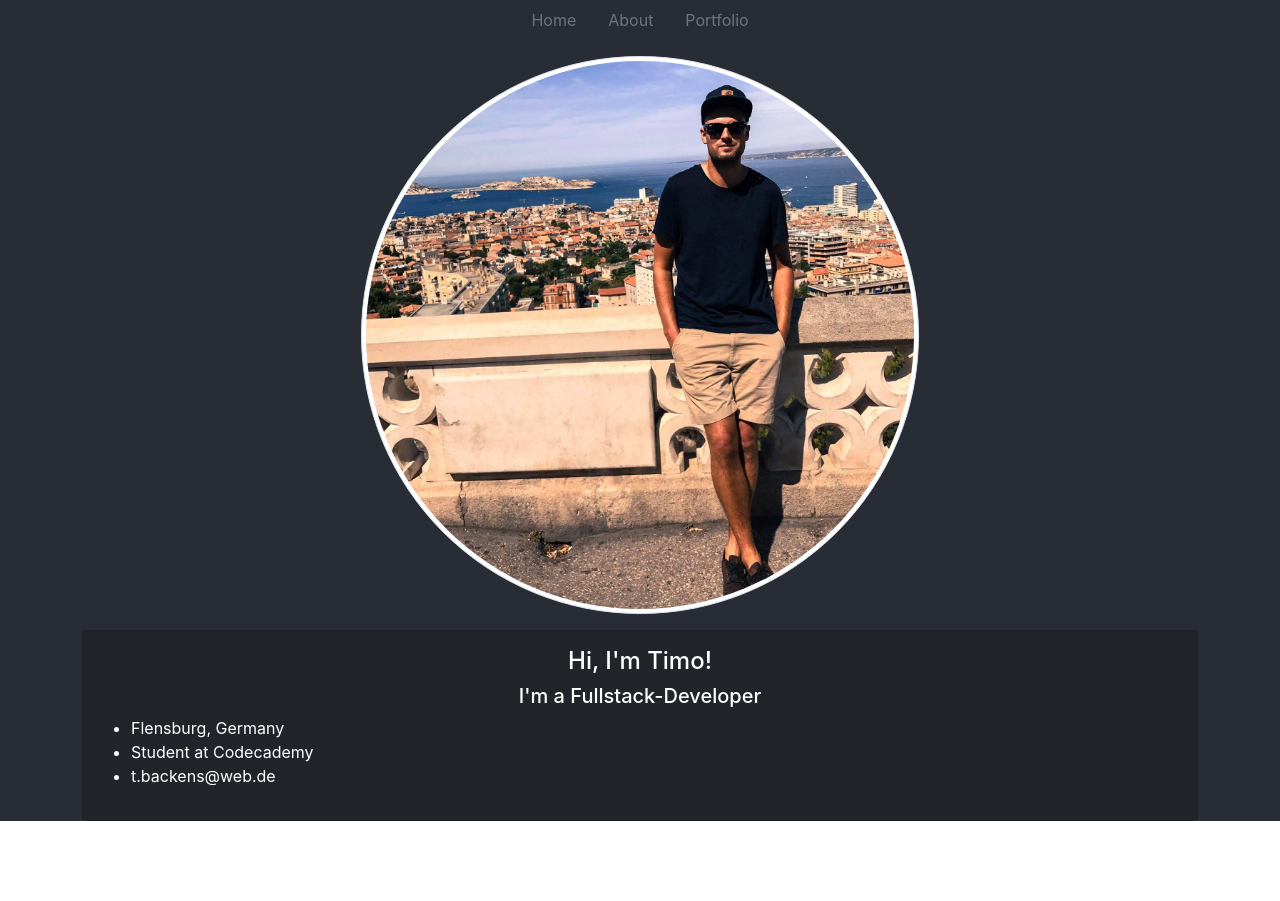
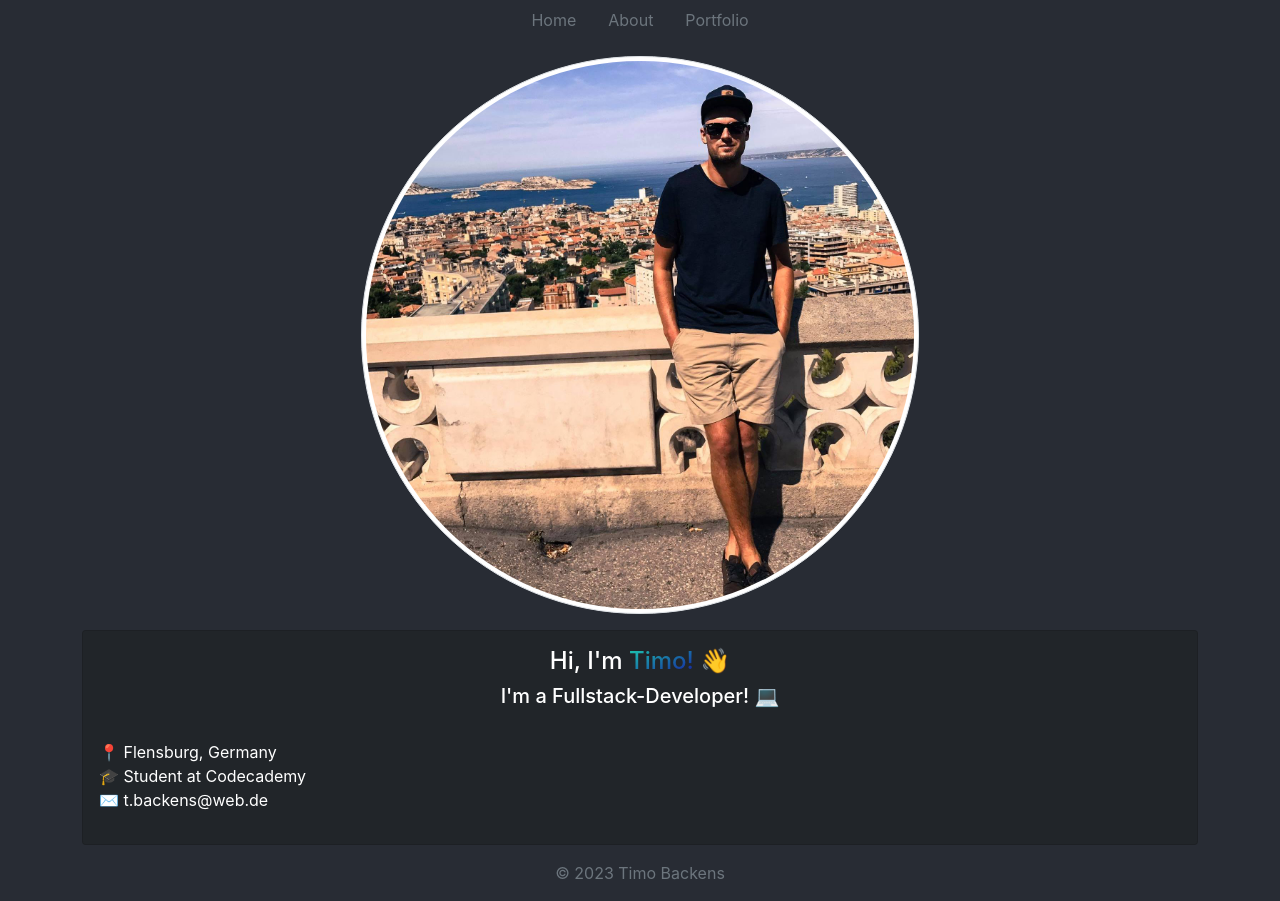
Before and after one commit to tbackens/flask-react-portfolio, a React (Create React App) app: page / in a window 1280 px wide. Before the commit the page ends 821 px from the top, so only its background shows below. Built offline with nearby package versions, Linux system fonts and the light colour scheme.

Commit message:
added bootstrap to new components

```diff
--- a/src/App.css
+++ b/src/App.css
@@ -5,3 +5,26 @@
   color: white;
 
 }
+#footer{
+  position: relative;
+  width: 100%;
+  text-align: center;
+  bottom: 0;
+  left: 0;
+}
+
+#gradient-text{
+  background: #25CC0F;
+  background: linear-gradient(to bottom right, #25CC0F 0%, #9E3212 100%);
+  -webkit-background-clip: text;
+  -webkit-text-fill-color: transparent;
+
+}
+
+#gradient-name-text{
+  background: #1DCFB1;
+  background: linear-gradient(to bottom right, #1DCFB1 0%, #15199E 100%);
+  -webkit-background-clip: text;
+  -webkit-text-fill-color: transparent;
+
+}
--- a/src/App.js
+++ b/src/App.js
@@ -1,6 +1,7 @@
 import './App.css';
 import AppRouter from './components/AppRouter';
 import NavBar from './components/NavBar';
+import Footer from './components/Footer';
 
 import { BrowserRouter } from 'react-router-dom';
 
@@ -10,6 +11,7 @@ function App() {
       <BrowserRouter>
         <NavBar/>
         <AppRouter/>
+        <Footer/>
       </BrowserRouter>
     </div>
   );
--- a/src/components/Home.js
+++ b/src/components/Home.js
@@ -13,12 +13,13 @@ function Home() {
         <div class="col">
           <div class="card bg-dark">
             <div class="card-body">
-              <h4>Hi, I'm Timo!</h4>
-              <h5>I'm a Fullstack-Developer</h5>
-              <ul class="text-start">
-                <li class="">Flensburg, Germany</li>
-                <li>Student at Codecademy</li>
-                <li>t.backens@web.de</li>
+              <h4>Hi, I'm <span id='gradient-name-text'>Timo!</span><span role="img" aria-label="mail"> 👋</span></h4>
+              <h5>I'm a Fullstack-Developer!<span role="img" aria-label="mail"> 💻</span></h5>
+              <br/>
+              <ul class="text-start list-unstyled">
+                <li><span role="img" aria-label="location">📍 </span>Flensburg, Germany</li>
+                <li><span role="img" aria-label="laptop">🎓 </span>Student at Codecademy</li>
+                <li><span role="img" aria-label="mail">✉️ </span>t.backens@web.de</li>
               </ul>
             </div>
           </div>
```
